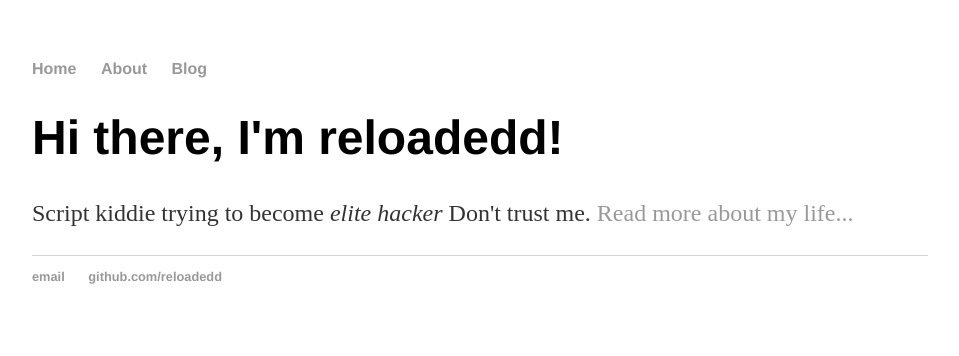
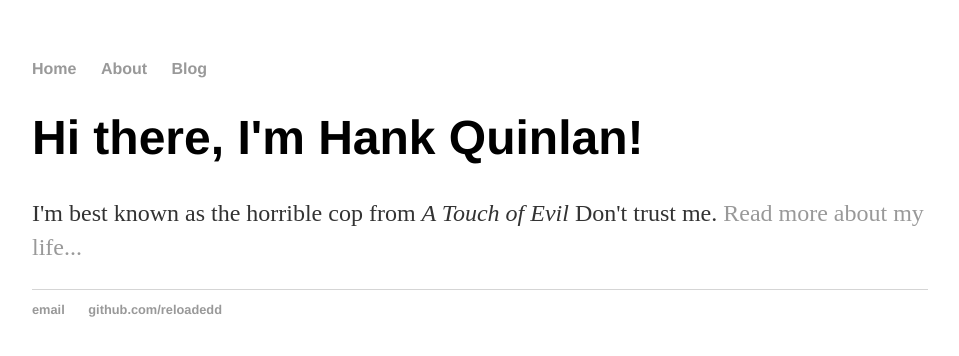
Before and after one commit to reloadedd/reloadedd.github.io, a Jekyll site: the page built from index.html, in a window 1280 px wide. Shown: the top 356 px of the page, without its empty margins (160-1119 px from the left). Built offline with Jekyll 4.4.1, drawn with Linux system fonts in a browser that asks for light colours.

Commit message:
Update index.html

```diff
--- a/index.html
+++ b/index.html
@@ -1,28 +1,8 @@
-<!DOCTYPE html>
-<html>
-	<head>
-		<title>Hacker's Paradise</title>
-		<link rel="stylesheet" type="text/css" href="/css/main.css">
-	</head>
-	<body>
-		<nav>
-    		<ul>
-        		<li><a href="/">Home</a></li>
-	        	<li><a href="/about">About</a></li>
-        		<li><a href="/blog">Blog</a></li>
-    		</ul>
-		</nav>
-		<div class="container">
-    		<div class="blurb">
-        		<h1>Hi there, I'm reloadedd!</h1>
-				<p>Script kiddie trying to become <em>elite hacker</em> Don't trust me. <a href="/about">Read more about my life...</a></p>
-    		</div><!-- /.blurb -->
-		</div><!-- /.container -->
-		<footer>
-    		<ul>
-        		<li><a href="mailto:reloadedd@pm.me">email</a></li>
-        		<li><a href="https://github.com/reloadedd">github.com/reloadedd</a></li>
-			</ul>
-		</footer>
-	</body>
-</html>
+---
+layout: default
+title: Hank Quinlan, Horrible Cop
+---
+<div class="blurb">
+	<h1>Hi there, I'm Hank Quinlan!</h1>
+	<p>I'm best known as the horrible cop from <em>A Touch of Evil</em> Don't trust me. <a href="/about">Read more about my life...</a></p>
+</div><!-- /.blurb -->
```
